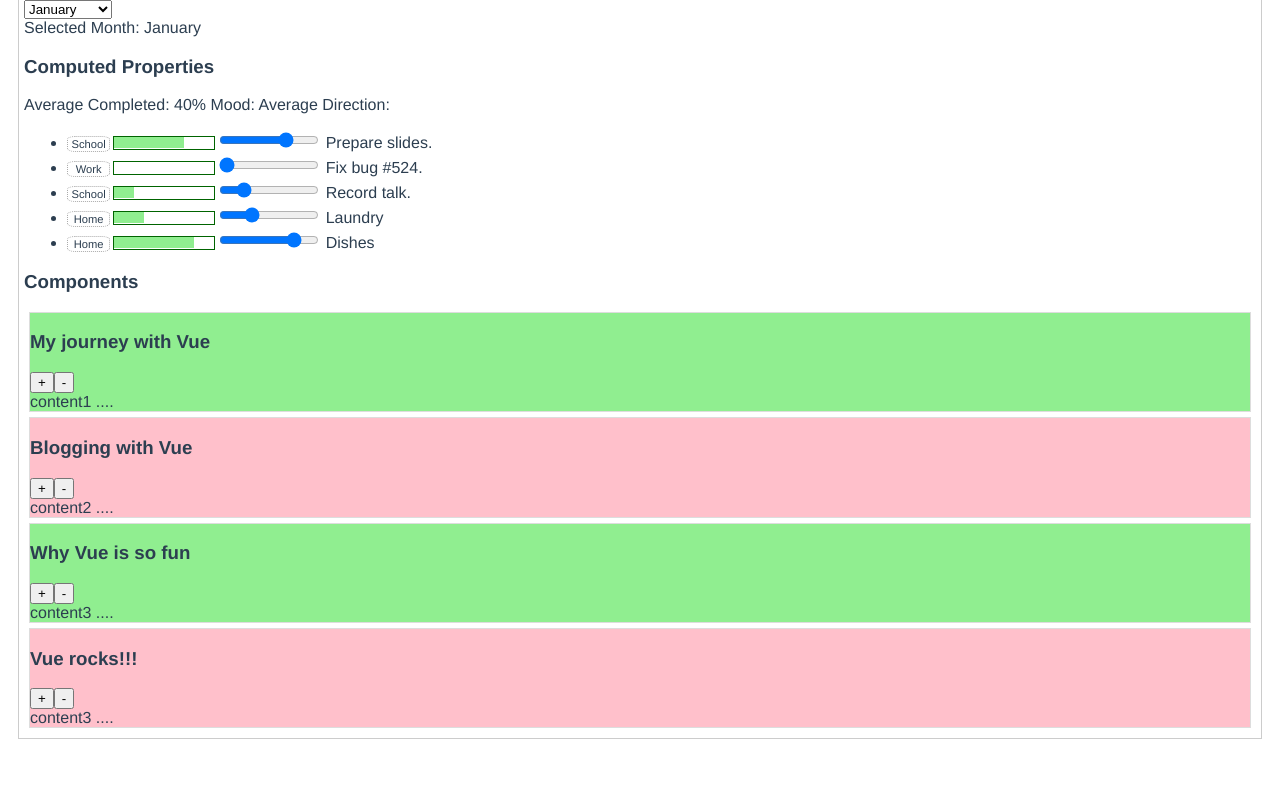
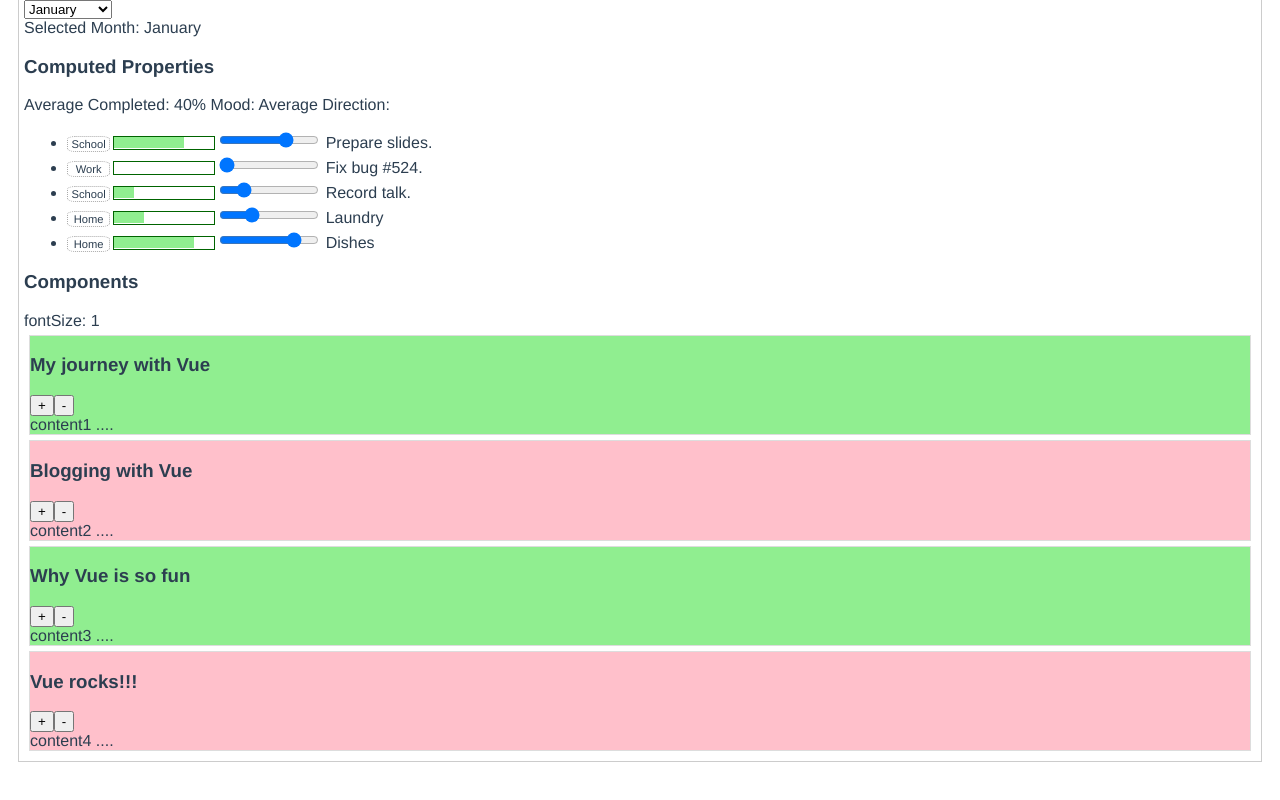
Before and after one commit to pembeci/vue_tutorial_cengconf, a Vue app: page / in a window 1280 px wide. Shown: the part 436-1236 px from the top of the page. Built offline with nearby package versions, Linux system fonts and the light colour scheme.

Commit message:
components2

```diff
--- a/src/components/BlogPost.vue
+++ b/src/components/BlogPost.vue
@@ -1,7 +1,8 @@
 <template>
     <div class="blog-post" :class=" even ? 'even' : 'odd' ">
         <h3>{{ post.title }}</h3>
-        <button>+</button><button>-</button>
+        <button v-on:click="$emit('incr-text')">+</button>
+        <button v-on:click="$emit('decr-text')">-</button>
         <div v-html="post.content"></div>
     </div>
 </template>
--- a/src/components/Tutorial.vue
+++ b/src/components/Tutorial.vue
@@ -48,12 +48,16 @@
          </li>
        </ul>
      <h3>Components</h3>
+     fontSize: {{ postFontSize }}
      <div :style="{ fontSize: postFontSize + 'em' }">
       <BlogPost  v-for="post,i in posts"
         :even="i%2 == 0"
         :post=post
         :key="post.id"
-        :title="post.title">
+        :title="post.title"
+        v-on:incr-text="postFontSize += 0.1"
+        @decr-text="postFontSize -= 0.1"
+        >
       </BlogPost>
      </div>
   </div>
@@ -87,7 +91,7 @@ export default {
         { id: 1, title: 'My journey with Vue', content: 'content1 ....' },
         { id: 2, title: 'Blogging with Vue', content: 'content2 ....' },
         { id: 3, title: 'Why Vue is so fun', content: 'content3 ....' },
-        { id: 4, title: 'Vue rocks!!!', content: 'content3 ....' }
+        { id: 4, title: 'Vue rocks!!!', content: 'content4 ....' }
       ],
       postFontSize: 1,
     }
```
